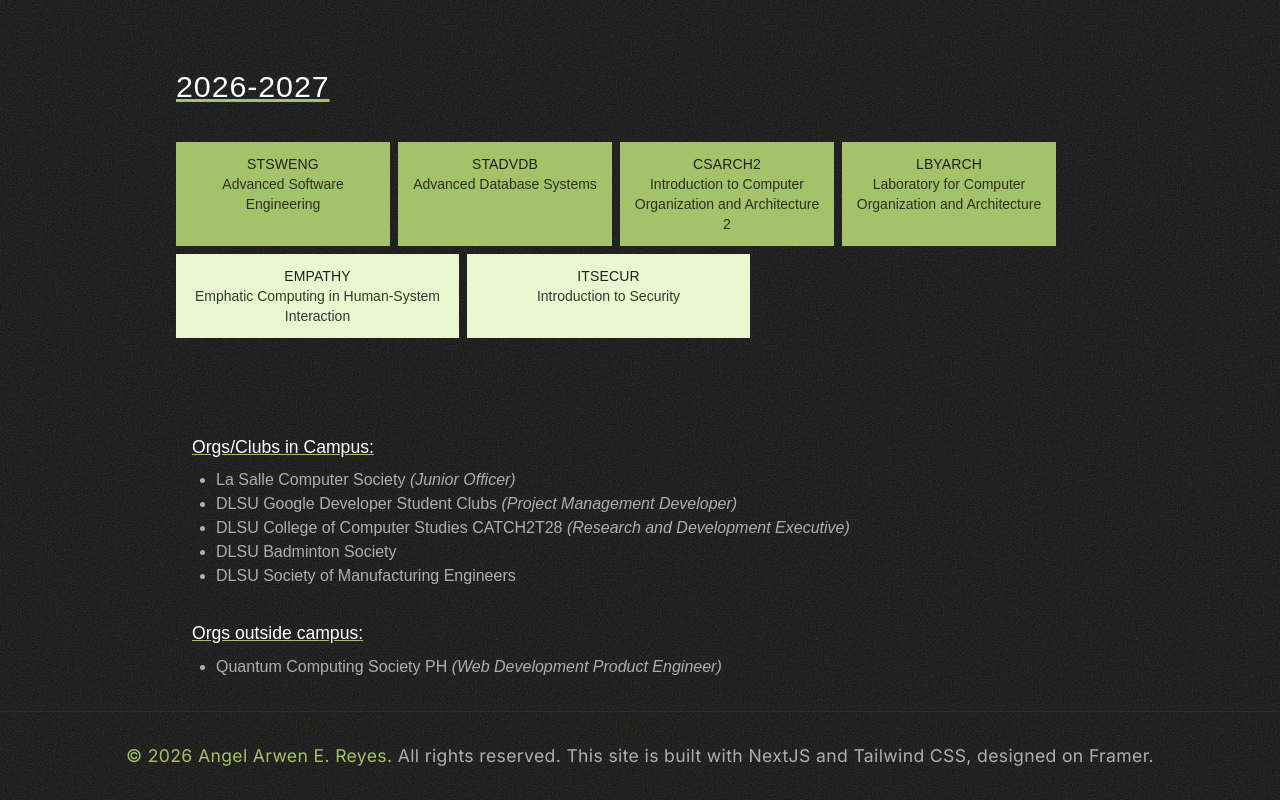
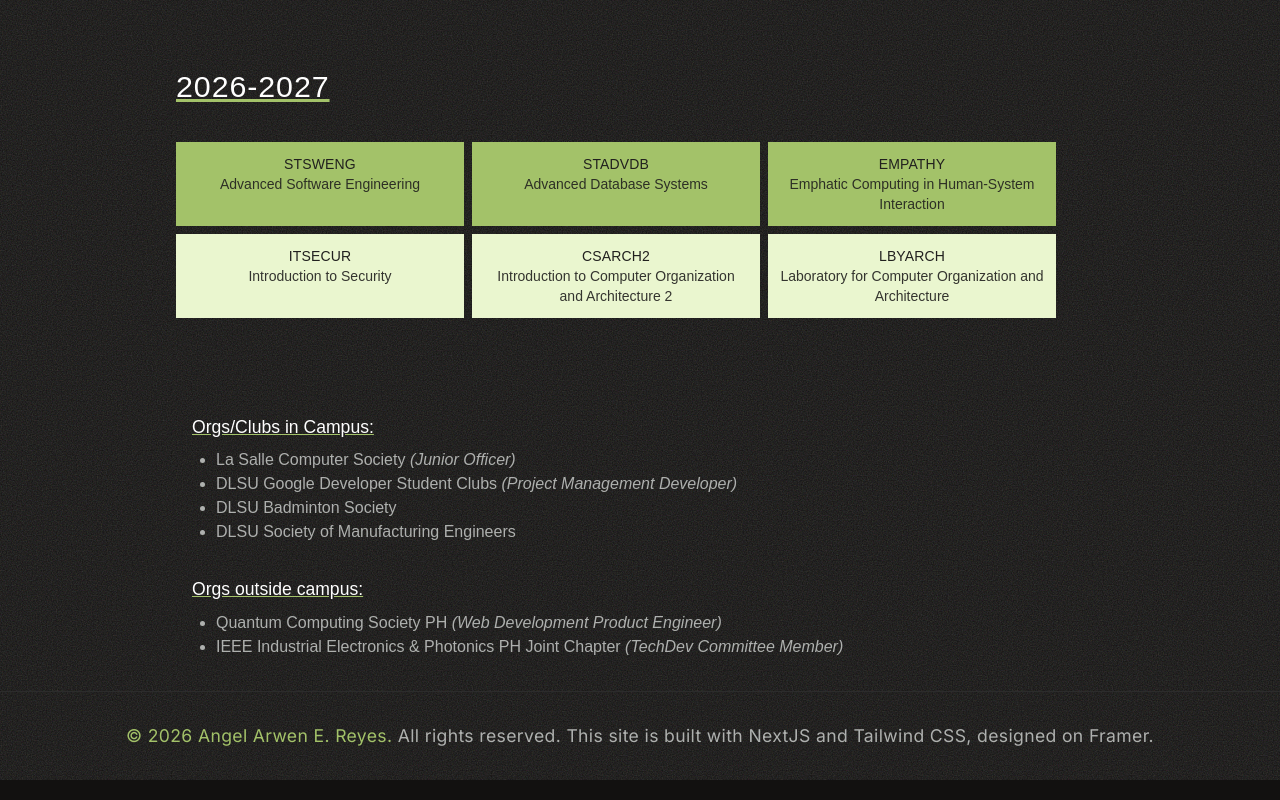
Before and after one commit to angele34/personal-website, a Next.js app: page /school in a window 1280 px wide. Shown: the part 1218-2018 px from the top of the page. Built offline with nearby package versions, Linux system fonts and the light colour scheme; a web font is replaced by a local one.

Commit message:
chore: update School page content

```diff
--- a/src/data/courses.ts
+++ b/src/data/courses.ts
@@ -61,12 +61,12 @@ export const courseHistory: CourseYear[] = [
       [
         { code: 'STSWENG', name: 'Advanced Software Engineering' },
         { code: 'STADVDB', name: 'Advanced Database Systems' },
+        { code: 'EMPATHY', name: 'Emphatic Computing in Human-System Interaction' },
+      ],
+      [
+        { code: 'ITSECUR', name: 'Introduction to Security' },
         { code: 'CSARCH2', name: 'Introduction to Computer Organization and Architecture 2' },
         { code: 'LBYARCH', name: 'Laboratory for Computer Organization and Architecture' },
-      ],
-      [
-        { code: 'EMPATHY', name: 'Emphatic Computing in Human-System Interaction' },
-        { code: 'ITSECUR', name: 'Introduction to Security' },
       ],
     ]
     },
@@ -80,11 +80,11 @@ export type Org = {
 export const campusOrgs: Org[] = [
   { name: 'La Salle Computer Society', role: 'Junior Officer' },
   { name: 'DLSU Google Developer Student Clubs', role: 'Project Management Developer' },
-  { name: 'DLSU College of Computer Studies CATCH2T28', role: 'Research and Development Executive' },
   { name: 'DLSU Badminton Society' },
   { name: 'DLSU Society of Manufacturing Engineers' },
 ];
 
 export const outsideOrgs: Org[] = [
   { name: 'Quantum Computing Society PH', role: 'Web Development Product Engineer' },
+  { name: 'IEEE Industrial Electronics & Photonics PH Joint Chapter', role: 'TechDev Committee Member' },
 ];
```
